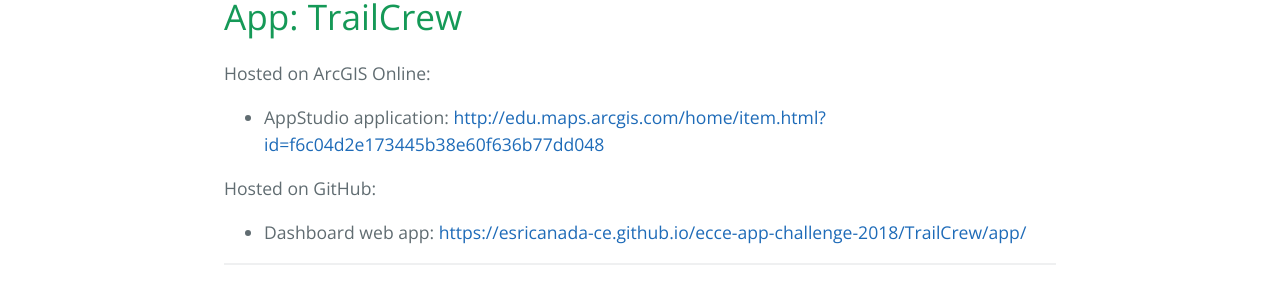
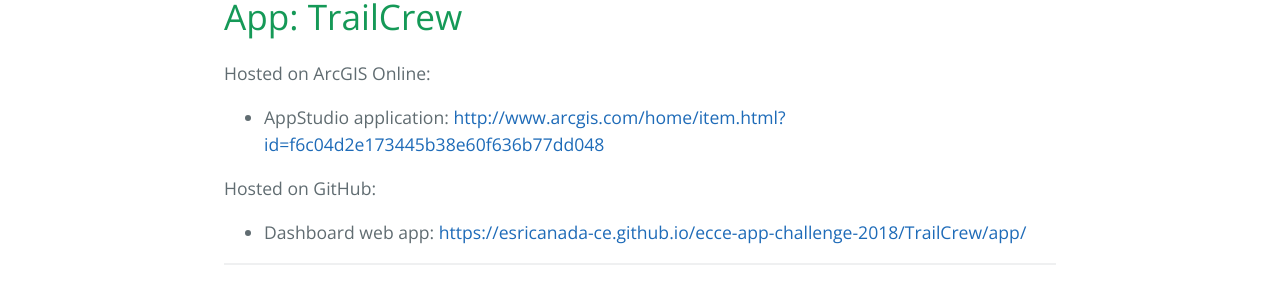
Before and after one commit to EsriCanada-CE/esricanada-ce.github.io, a Jekyll site: the page built from _appchallenge/2018/teams/ucalgary/TrailCrew.md, in a window 1280 px wide and 900 px high, scrolled down 346 px. Shown: the part 155-455 px from the top of the window. Built offline with Jekyll 4.4.1, drawn with Linux system fonts in a browser that asks for light colours; some of the changed lines change nothing that is shown.

Commit message:
Updated app link

```diff
--- a/_appchallenge/2018/teams/ucalgary/TrailCrew.md
+++ b/_appchallenge/2018/teams/ucalgary/TrailCrew.md
@@ -17,7 +17,7 @@
 videoid: jWt6lZnZphs
 
 demo:
-  url: "http://edu.maps.arcgis.com/home/item.html?id=f6c04d2e173445b38e60f636b77dd048"
+  url: "http://www.arcgis.com/home/item.html?id=f6c04d2e173445b38e60f636b77dd048"
   github: no
 
 docs:
@@ -32,7 +32,7 @@
 
 Hosted on ArcGIS Online:
 
-- AppStudio application: [http://edu.maps.arcgis.com/home/item.html?id=f6c04d2e173445b38e60f636b77dd048](http://edu.maps.arcgis.com/home/item.html?id=f6c04d2e173445b38e60f636b77dd048)
+- AppStudio application: [http://www.arcgis.com/home/item.html?id=f6c04d2e173445b38e60f636b77dd048](http://www.arcgis.com/home/item.html?id=f6c04d2e173445b38e60f636b77dd048)
 
 Hosted on GitHub:
 
```
